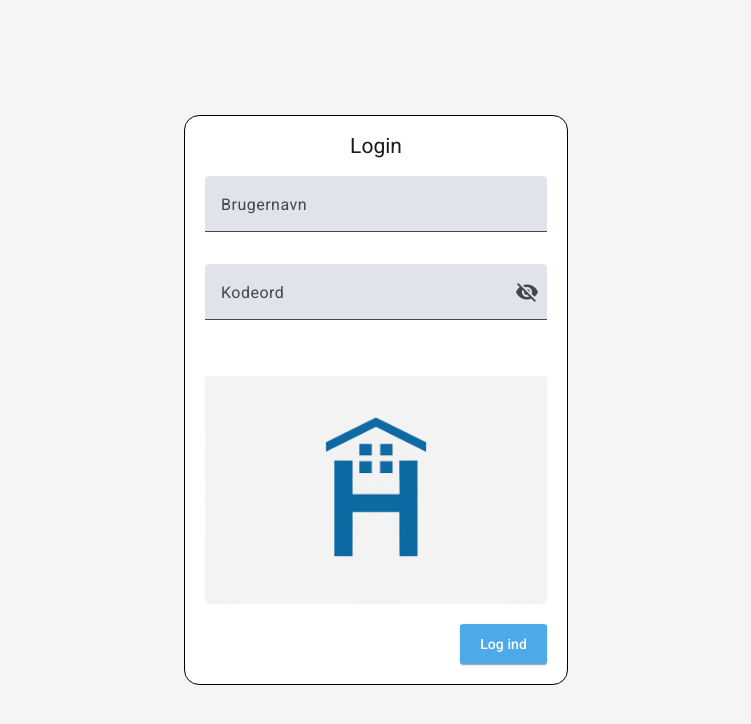
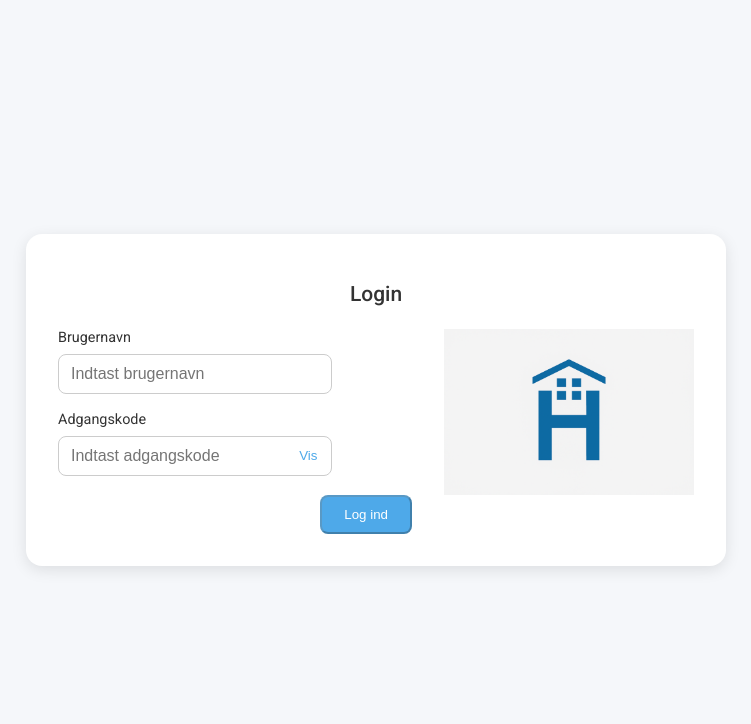
Before and after one commit to lahi1998/HotelBookingSVP, an Angular app in the folder Hotel-Angular/: page /login in a window 1280 px wide. Shown: the top 724 px of the page, without its empty margins (264-1015 px from the left). Built offline with nearby package versions, Linux system fonts and the light colour scheme.

Commit message:
login iputs using reactive

```diff
--- a/Hotel-Angular/src/app/components/admin/admin-room-type/admin-room-type.ts
+++ b/Hotel-Angular/src/app/components/admin/admin-room-type/admin-room-type.ts
@@ -2,7 +2,7 @@ import { Component, ViewChild, AfterViewInit } from '@angular/core';
 import { MatPaginator } from '@angular/material/paginator';
 import { MatTableDataSource } from '@angular/material/table';
 import { roomType } from '../../../interfaces/room-type';
-import { FormsModule } from '@angular/forms';
+
 
 @Component({
   selector: 'app-admin-room-type',
--- a/Hotel-Angular/src/app/components/login/login.css
+++ b/Hotel-Angular/src/app/components/login/login.css
@@ -3,88 +3,133 @@
   display: flex;
   justify-content: center;
   align-items: center;
-  background-color: #f5f5f5;
+  background: #f5f7fa;
 }
 
 .login-card {
-  width: 30%;
-  padding: 20px;
-  border: 1px solid #000;
-  border-radius: 15px;
-  background-color: #fff;
-  box-shadow: none;
+  width: 700px;
+  max-width: 90%;
+  padding: 2rem;
+  border-radius: 16px;
+  background: #fff;
+  box-shadow: 0 4px 15px rgba(0, 0, 0, 0.1);
 }
 
 h2 {
-  margin: 0 0 20px 0;
-  font-weight: 400;
+  margin-bottom: 1.5rem;
   text-align: center;
+  font-weight: 500;
+  color: #333;
 }
 
-/* Row with inputs and image */
+/* Layout: inputs left, logo right */
 .form-row {
   display: flex;
-  gap: 24px;
+  justify-content: space-between;
+  align-items: center;
+  gap: 2rem;
   flex-wrap: wrap;
-  align-items: flex-start;
 }
 
 .inputs-column {
-  flex: 1;
-  min-width: 220px;
-}
-
-.full-width {
-  width: 100%;
-  margin-bottom: 12px;
+  flex: 1.2;
+  min-width: 260px;
 }
 
 .img-box {
-  flex: 1;
+  flex: 0.8;
   display: flex;
   justify-content: center;
   align-items: center;
-  min-width: 150px;
 }
 
 .img-box img {
-  max-width: 100%;
+  max-width: 250px;
   height: auto;
-  border-radius: 4px;
+  object-fit: contain;
+  margin-bottom: 15%;
 }
 
-/* Login button */
+/* Inputs */
+.form-group {
+  display: flex;
+  flex-direction: column;
+  margin-bottom: 1rem;
+}
+
+.label {
+  font-size: 0.9rem;
+  margin-bottom: 6px;
+  color: #333;
+}
+
+.input {
+  padding: 10px 12px;
+  border: 1px solid #ccc;
+  border-radius: 8px;
+  font-size: 1rem;
+  width: 70%;
+  transition: border-color 0.2s ease;
+}
+
+.input:focus {
+  outline: none;
+  border-color: #4ea9e9;
+}
+
+/* Password */
+.password-wrapper {
+  position: relative;
+  display: flex;
+  align-items: center;
+}
+
+.toggle-btn {
+  position: absolute;
+  right: 25%;
+  background: none;
+  border: none;
+  color: #4ea9e9;
+  cursor: pointer;
+  font-weight: 500;
+}
+
+.toggle-btn:hover {
+  color: #007acc;
+}
+
+/* Errors and buttons */
+.error {
+  color: #d9534f;
+  font-size: 0.85rem;
+  margin-top: 4px;
+}
+
 .button-container {
-  margin-top: 20px;
+  margin-top: 1.2rem;
   display: flex;
   justify-content: flex-end;
 }
 
-.button-container button {
-  padding: 8px 20px;
-  background-color: #4EA9E9;
-  color: #fff;
-  border-radius: 5%;
+.login-button {
+  background-color: #4ea9e9 !important;
+  color: white;
+  padding: 10px 22px;
+  border-radius: 8px;
+  text-transform: none;
+}
+
+.login-button:hover {
+  background-color: #2e8cd6 !important;
 }
 
 /* Responsive */
-@media screen and (max-width: 900px) {
-  .login-card {
-    width: 50%;
+@media (max-width: 800px) {
+  .form-row {
+    flex-direction: column-reverse;
   }
 
-    .img-box {
-    display: none;
+  .img-box {
+    margin-top: 1.5rem;
   }
 }
-
-@media screen and (max-width: 480px) {
-  .login-card {
-    width: 90%;
-  }
-
-  .form-row {
-    flex-direction: column;
-    align-items: center;
-  }
-}
--- a/Hotel-Angular/src/app/components/login/login.html
+++ b/Hotel-Angular/src/app/components/login/login.html
@@ -2,39 +2,48 @@
   <mat-card class="login-card">
     <h2>Login</h2>
 
-    <form (ngSubmit)="onSubmit()">
+    <form [formGroup]="loginForm" (ngSubmit)="onSubmit()" class="login-form">
+      <div class="form-row">
+        <!-- Inputs (left) -->
+        <div class="inputs-column">
+          <label class="form-group">
+            <span class="label">Brugernavn</span>
+            <input type="text" formControlName="username" placeholder="Indtast brugernavn" autocomplete="username"
+              class="input" />
+            <div class="error"
+              *ngIf="loginForm.get('username')?.invalid && (loginForm.get('username')?.touched || loginForm.get('username')?.dirty)">
+              Brugernavn er påkrævet
+            </div>
+          </label>
 
-      <!-- Row with inputs on the left and image on the right -->
-      <div class="form-row">
-        <!-- Inputs column -->
-        <div class="inputs-column">
-          <mat-form-field appearance="fill" class="full-width">
-            <mat-label>Brugernavn</mat-label>
-            <input matInput type="text" [(ngModel)]="username" name="username">
-            <mat-error *ngIf="usernameError">Need username</mat-error>
-          </mat-form-field>
+          <label class="form-group">
+            <span class="label">Adgangskode</span>
+            <div class="password-wrapper">
+              <input [type]="hidePassword ? 'password' : 'text'" formControlName="password"
+                placeholder="Indtast adgangskode" autocomplete="current-password" class="input" />
+              <button type="button" class="toggle-btn" (click)="togglePassword()" [attr.aria-pressed]="!hidePassword"
+                [attr.aria-label]="hidePassword ? 'Vis adgangskode' : 'Skjul adgangskode'">
+                {{ hidePassword ? 'Vis' : 'Skjul' }}
+              </button>
+            </div>
+            <div class="error"
+              *ngIf="loginForm.get('password')?.invalid && (loginForm.get('password')?.touched || loginForm.get('password')?.dirty)">
+              Adgangskode er påkrævet
+            </div>
+          </label>
 
-          <mat-form-field appearance="fill" class="full-width">
-            <mat-label>Kodeord</mat-label>
-            <input matInput [type]="hidePassword ? 'password' : 'text'" [(ngModel)]="password" name="password">
-            <button type="button" mat-icon-button matSuffix (click)="togglePassword()">
-              <mat-icon>{{ hidePassword ? 'visibility_off' : 'visibility' }}</mat-icon>
+          <div class="button-container">
+            <button class="login-button" type="submit" [disabled]="loginForm.invalid">
+              Log ind
             </button>
-            <mat-error *ngIf="passwordError">Need password</mat-error>
-          </mat-form-field>
+          </div>
         </div>
 
-        <!-- Image column -->
+        <!-- Logo (right) -->
         <div class="img-box">
-          <img src="/assets/logo.png" alt="Logo">
+          <img src="/assets/logo.png" alt="Logo" />
         </div>
       </div>
-
-      <!-- Login button -->
-      <div class="button-container">
-        <button mat-raised-button color="primary" type="submit">Log ind</button>
-      </div>
-
     </form>
   </mat-card>
 </div>
--- a/Hotel-Angular/src/app/components/login/login.ts
+++ b/Hotel-Angular/src/app/components/login/login.ts
@@ -1,54 +1,55 @@
 import { Component, OnInit } from '@angular/core';
+import { FormBuilder, FormGroup, Validators } from '@angular/forms';
 import { Router } from '@angular/router';
-import { Observer } from 'rxjs'
+import { Observer } from 'rxjs';
 import { LoginService } from '../../services/login-service';
 import { LoginInterface } from '../../interfaces/login-interface';
-
 
 @Component({
   selector: 'app-login',
   standalone: false,
   templateUrl: './login.html',
-  styleUrl: './login.css',
+  styleUrls: ['./login.css'],
 })
-export class Login {
-  username: string = '';
-  password: string = '';
-  hidePassword: boolean = true;
+export class Login implements OnInit {
+  loginForm!: FormGroup;
+  hidePassword = true;
 
-  usernameError: boolean = false;
-  passwordError: boolean = false;
+  constructor(
+    private fb: FormBuilder,
+    private loginService: LoginService,
+    private router: Router
+  ) { }
 
-  constructor(private loginService: LoginService, private router: Router) { }
+  ngOnInit(): void {
+    this.loginForm = this.fb.group({
+      username: ['', Validators.required],
+      password: ['', Validators.required],
+    });
+  }
 
-  togglePassword() {
+  togglePassword(): void {
     this.hidePassword = !this.hidePassword;
   }
 
-  onSubmit() {
-    // Reset error flags
-    this.usernameError = !this.username.trim();
-    this.passwordError = !this.password.trim();
+  onSubmit(): void {
+    if (this.loginForm.invalid) return;
 
-    if (this.usernameError || this.passwordError) {
-      return; // Stop submission if any field is empty
-    }
-
-    const self = this;
+    const { username, password } = this.loginForm.value;
 
     const observer: Observer<LoginInterface> = {
-      next(response: LoginInterface) {
+      next: (response) => {
         console.log('Login successful', response);
         alert('Login successful!');
-        self.router.navigate(['/Components/mainContent']);
+        this.router.navigate(['/Components/mainContent']);
       },
-      error(error) {
+      error: (error) => {
         console.error('Login error', error);
         alert('Invalid credentials.');
       },
-      complete() { }
+      complete: () => { },
     };
 
-    this.loginService.postLogin(this.username, this.password).subscribe(observer);
+    this.loginService.postLogin(username, password).subscribe(observer);
   }
 }
--- a/Hotel-Angular/src/app/components/staff/staff-roomstatus/staff-roomstatus.css
+++ b/Hotel-Angular/src/app/components/staff/staff-roomstatus/staff-roomstatus.css
@@ -0,0 +1,56 @@
+/* admin table room type */
+
+h2 {
+    margin: 20px 0;
+    font-weight: 400;
+    text-align: center;
+}
+
+.container {
+    display: flex;
+    flex-wrap: wrap;
+    justify-content: flex-start;
+    /* keeps them together */
+    align-items: flex-start;
+    gap: 5%;
+    /* space between table and form */
+    padding: 2% 5%;
+}
+
+/* Table wrapper */
+.table-wrapper {
+    flex: 1 1 60%;
+    min-width: 300px;
+    max-width: 700px;
+}
+
+.table-border {
+    border: solid 1px black;
+    border-radius: 15px;
+    overflow-x: auto;
+    /* prevents horizontal overflow */
+}
+
+th {
+    background-color: #D9D9D9 !important;
+}
+
+button {
+    margin: 10px 5px;
+    padding: 5px 10px;
+    border: none;
+    border-radius: 5px;
+    cursor: pointer;
+    font-size: 16px;
+    color: white;
+    font-weight: bold;
+    box-shadow: 0 4px 6px rgba(0, 0, 0, 0.1);
+}
+
+.edit {
+    background-color: #4EA9E9;
+}
+
+.delete {
+    background-color: #FF4646;
+}
--- a/Hotel-Angular/src/app/components/staff/staff-roomstatus/staff-roomstatus.ts
+++ b/Hotel-Angular/src/app/components/staff/staff-roomstatus/staff-roomstatus.ts
@@ -1,4 +1,8 @@
-import { Component } from '@angular/core';
+import { Component, ViewChild} from '@angular/core';
+import { MatPaginator } from '@angular/material/paginator';
+import { MatTableDataSource } from '@angular/material/table';
+import { roomType } from '../../../interfaces/room-type';
+import { room } from '../../../interfaces/room';
 
 @Component({
   selector: 'app-staff-roomstatus',
@@ -7,5 +11,29 @@ import { Component } from '@angular/core';
   styleUrl: './staff-roomstatus.css',
 })
 export class StaffRoomstatus {
+  displayedColumns: string[] = ['number', 'floor', 'type', 'bedCount', 'buttons'];
+  filterValue: string = '';
+  dataSource = new MatTableDataSource<room>(DATA);
+
+  @ViewChild(MatPaginator) paginator!: MatPaginator;
+
+  ngAfterViewInit() {
+    this.dataSource.paginator = this.paginator;
+  }
+
+  applyFilter() {
+    this.dataSource.filter = this.filterValue.trim().toLowerCase();
+  }
+
 
 }
+
+// --- Mock data ---
+const DATA: room[] = [
+  { number: 1, floor: 1, type: 'Enkelt', bedCount: 1 },
+  { number: 2, floor: 2, type: 'Double', bedCount: 2 },
+  { number: 3, floor: 1, type: 'Enkelt', bedCount: 1 },
+  { number: 4, floor: 2, type: 'Double', bedCount: 2 },
+  { number: 5, floor: 2, type: 'Konge', bedCount: 1 },
+  { number: 6, floor: 2, type: 'Dronning', bedCount: 1 }
+];
```
Also changed, not shown: Hotel-Angular/src/app/app-module.ts (+3 -9 lines), Hotel-Angular/src/app/components/staff/staff-roomstatus/staff-roomstatus.html (+50 -1 lines).
